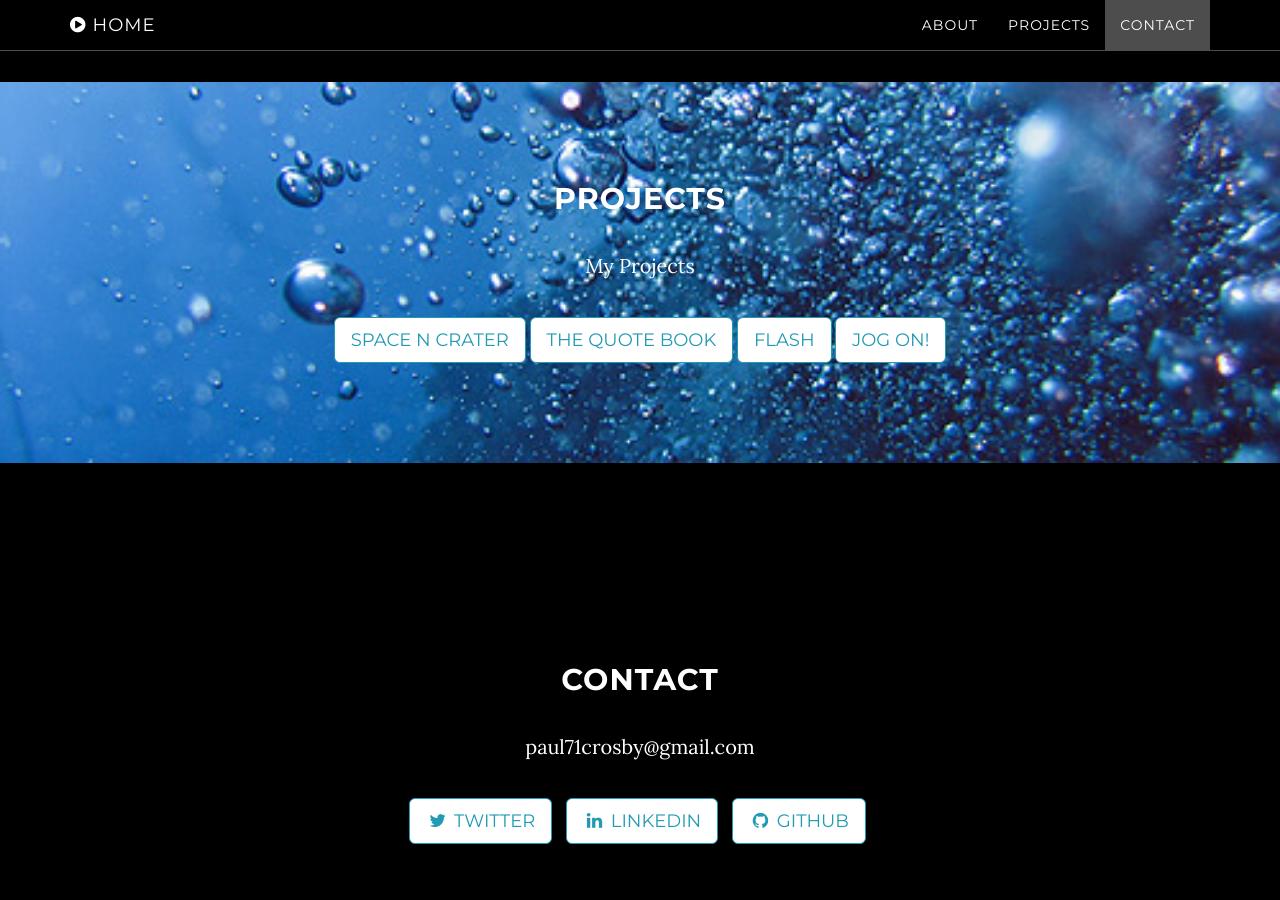
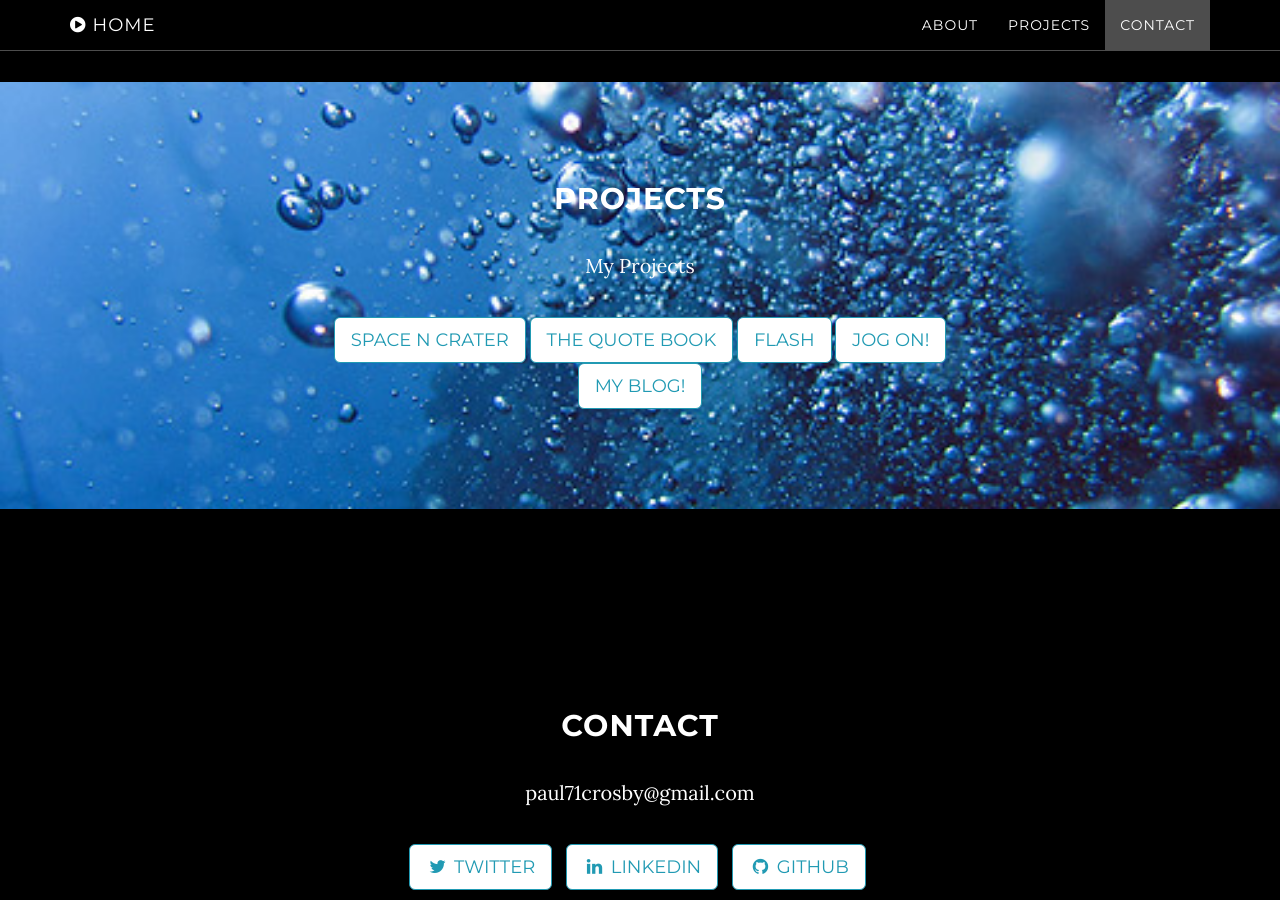
Before and after one commit to Crozza71/Crozza71.github.io, a Jekyll site: the page built from index.html, in a window 1280 px wide and 900 px high, scrolled down 1609 px. Built offline with Jekyll 4.4.1, drawn with Linux system fonts in a browser that asks for light colours; before the commit the page ends 2463 px from its top, so only the background shows below that.

Commit message:
blog added

```diff
--- a/_includes/projects.html
+++ b/_includes/projects.html
@@ -14,6 +14,8 @@
 
         <a href="https://jog-on.herokuapp.com" target="_blank" style="background-color: white;"class="btn btn-default btn-lg">Jog On!</a>
 
+        <a href="https://paulcrosbyblog.wordpress.com/" target="_blank" style="background-color: white;"class="btn btn-default btn-lg">My Blog!</a>
+
       </div>
     </div>
   </div>
```
